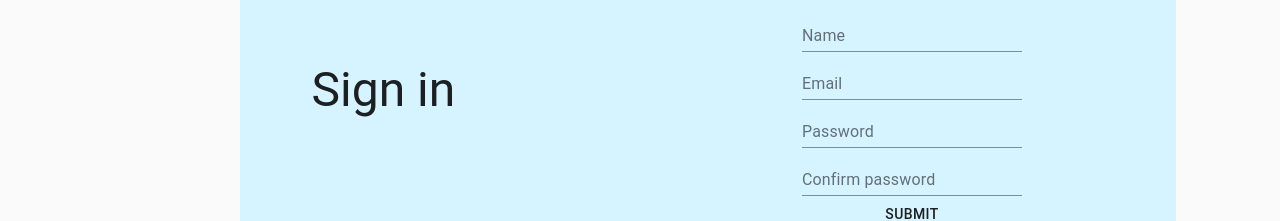
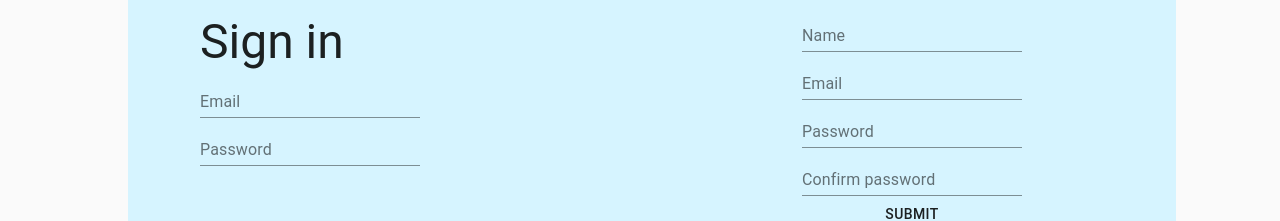
Before and after one commit to magnus-schj/Wishlist, a React (Vite) app in the folder frontend/react/main/: page / in a window 1280 px wide. Shown: the part 284-505 px from the top of the page. Built offline with nearby package versions, Linux system fonts and the light colour scheme; no server answers; the database is empty.

Commit message:
sign in form appearence ok

```diff
--- a/frontend/react/main/src/components/sign-in/SignIn.component.jsx
+++ b/frontend/react/main/src/components/sign-in/SignIn.component.jsx
@@ -1,13 +1,32 @@
 import React from "react";
+import { useForm } from "../../custom-hooks/useForm";
 
-import { Container, Typography } from "@material-ui/core";
+import { Container, Typography, TextField } from "@material-ui/core";
 
 const SignIn = () => {
+  const [values, handleChange] = useForm({ email: "", password: "" });
   return (
     <Container>
       <Typography variant="h3" color="initial">
         Sign in
       </Typography>
+      <form>
+        <TextField
+          id="email"
+          label="Email"
+          name="email"
+          value={values.email}
+          onChange={handleChange}
+        />
+        <TextField
+          id="password"
+          type="password"
+          label="Password"
+          name="password"
+          value={values.password}
+          onChange={handleChange}
+        />
+      </form>
     </Container>
   );
 };
```
